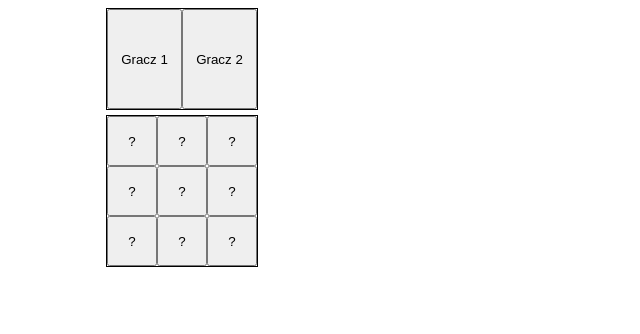
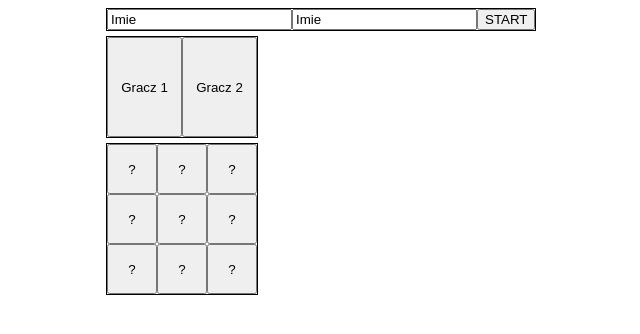
Before and after one commit to mickwoz1/Kurs-JavaScript-od-podstaw, a plain HTML site: page index.html in a window 1280 px wide. Shown: the whole page, without its empty margins (2-642 px from the left). Drawn offline with Linux system fonts and the light colour scheme.

Commit message:
Dodano formularz do podania imion graczy

```diff
--- a/index.html
+++ b/index.html
@@ -10,6 +10,11 @@
 
 <body>
     <div id="kontener">
+        <form action="#">
+            <input type="text" value="Imie" id="gracz1">
+            <input type="text" value="Imie" id="gracz2">
+            <input type="submit" value="START" onclick="gramy()">
+        </form>
         <form action="#">
             <label for="imie1"><input class="gracz" type="button" value="Gracz 1" onclick="uzytkownik('uzytk2')"></label>
             <label for="imie2"><input class="gracz" type="button" value="Gracz 2" onclick="uzytkownik('uzytk2')"></label>
--- a/script.js
+++ b/script.js
@@ -1 +1,4 @@
-console.log("Uczę się JavaScript");
+function gramy(){
+    let gracz1 = document.getElementById("gracz1").value;
+    let gracz2 = document.getElementById("gracz2").value;
+}
```
